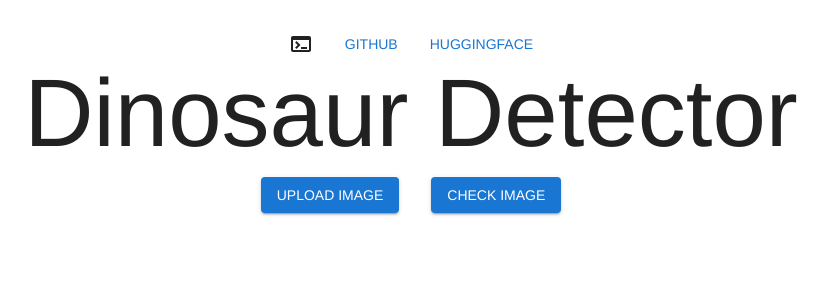
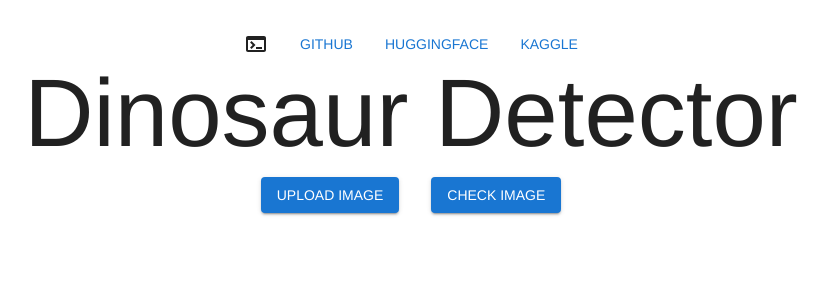
Before and after one commit to e1010101/dinosaur-detector-site, a React (Create React App) app: page / in a window 1280 px wide. Shown: the top 300 px of the page, without its empty margins (229-1057 px from the left). Built offline with nearby package versions, Linux system fonts and the light colour scheme.

Commit message:
Add Kaggle link

```diff
--- a/src/App.js
+++ b/src/App.js
@@ -120,6 +120,7 @@ const App = () => {
             <Link
               href="https://github.com/e1010101/dinosaur-detector-site"
               underline="hover"
+              target="_blank"
             >
               <Typography component="body1" variant="button">
                 Github
@@ -128,9 +129,19 @@ const App = () => {
             <Link
               href="https://huggingface.co/spaces/e1010101/dinosaur-detector"
               underline="hover"
+              target="_blank"
             >
               <Typography component="body1" variant="button">
                 Huggingface
+              </Typography>
+            </Link>
+            <Link
+              href="https://www.kaggle.com/code/e1010101/dinosaur-detector"
+              underline="hover"
+              target="_blank"
+            >
+              <Typography component="body1" variant="button">
+                Kaggle
               </Typography>
             </Link>
           </Stack>
```
